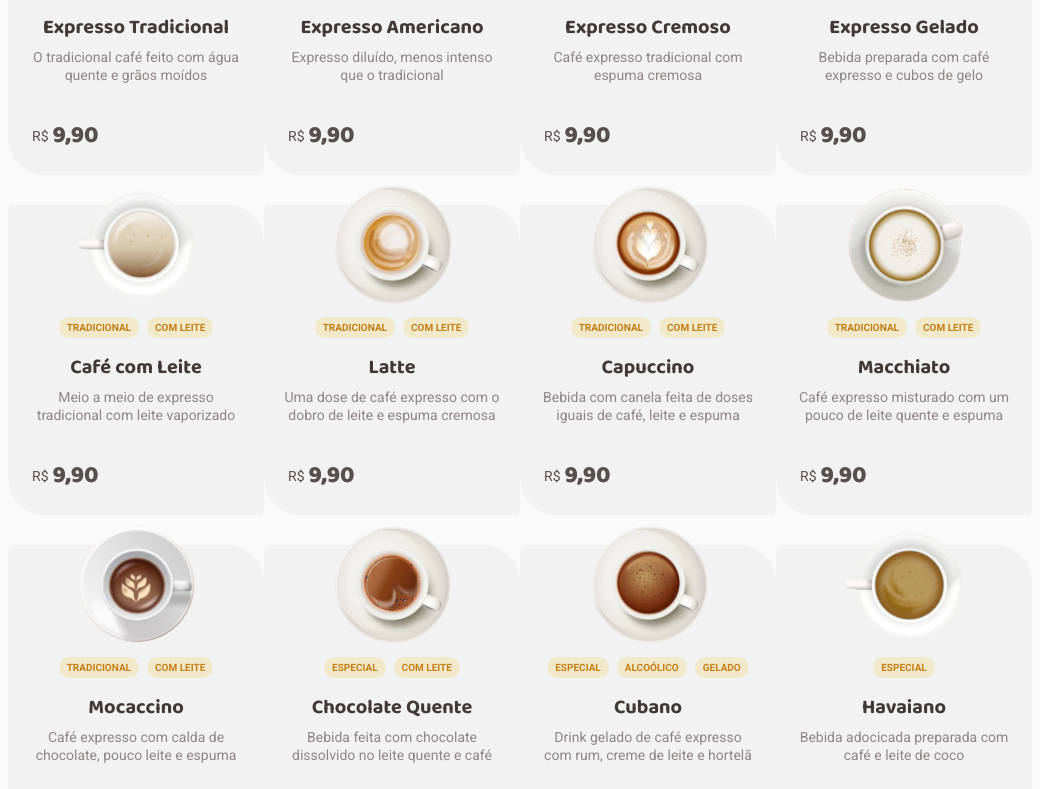
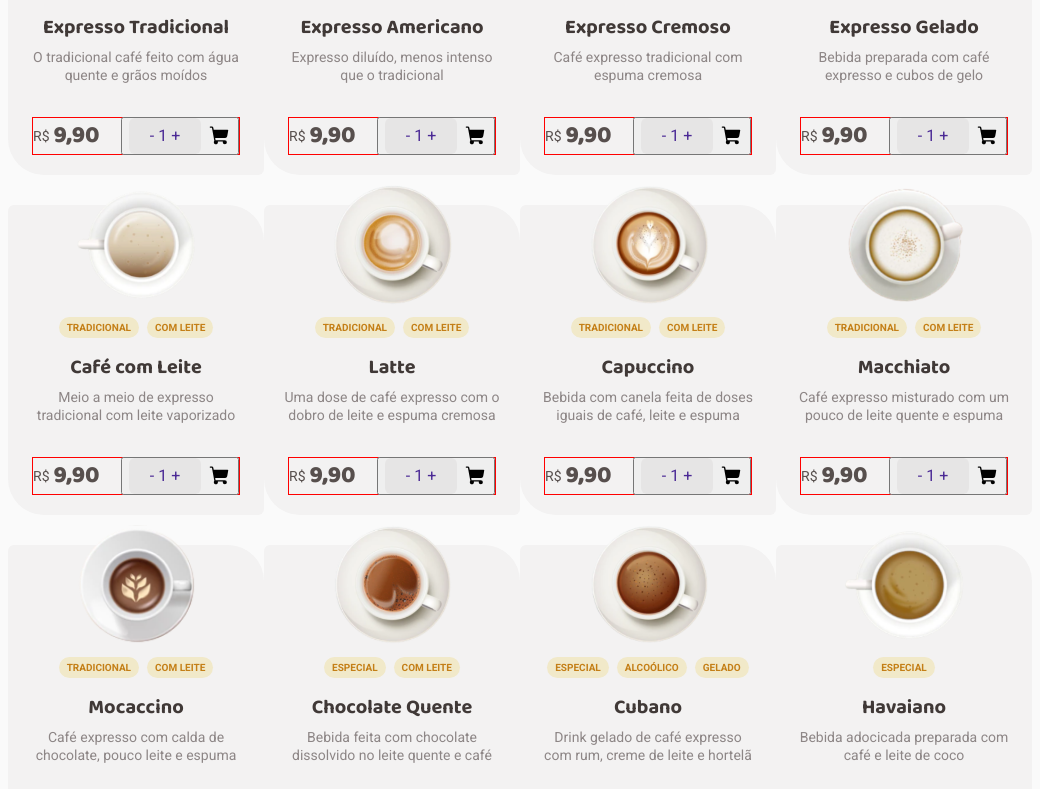
Before and after one commit to leticea/coffee-delivery, a React (Vite) app: page / in a window 1280 px wide. Shown: the part 911-1700 px from the top of the page, without its empty margins (152-1192 px from the left). Built offline with nearby package versions, Linux system fonts and the light colour scheme.

Commit message:
feat(CoffeeCard): buttons styles

```diff
--- a/src/components/Header/styles.ts
+++ b/src/components/Header/styles.ts
@@ -11,11 +11,11 @@ export const HeaderContainer = styled.header`
 
   nav {
     display: flex;
-    gap: 12px;
+    gap: 1.2rem;
 
     span {
-      min-width: 143px;
-      height: 38px;
+      min-width: 14.3rem;
+      height: 3.8rem;
       padding: 8px;
       font-size: 1.4rem;
       border-radius: 6px;
@@ -34,8 +34,8 @@ export const HeaderContainer = styled.header`
     }
 
     a {
-      width: 38px;
-      height: 38px;
+      width: 3.8rem;
+      height: 3.8rem;
       display: flex;
       justify-content: center;
       align-items: center;
--- a/src/pages/Home/CoffeeList/CoffeeCard/index.tsx
+++ b/src/pages/Home/CoffeeList/CoffeeCard/index.tsx
@@ -29,12 +29,12 @@ export function CoffeeCard({ coffee }: CoffeeCardProps) {
         <p>R$
           <span>{moneyFormat(price)}</span>
         </p>
-        {/* <Buttons>
+        <Buttons>
           <span>
             - 1 +
           </span>
           <ShoppingCart weight="fill" size={22} />
-        </Buttons> */}
+        </Buttons>
       </Footer>
     </CoffeesCard>
   );
--- a/src/pages/Home/CoffeeList/CoffeeCard/styles.ts
+++ b/src/pages/Home/CoffeeList/CoffeeCard/styles.ts
@@ -97,7 +97,7 @@ export const Footer = styled.h1`
   right: 2.4rem;
   bottom: 2rem;
 
-  //border: 1px solid red;
+  border: 1px solid red;
 
   p {
     width: 6.7rem;
@@ -105,7 +105,7 @@ export const Footer = styled.h1`
     display: flex;
     text-align: center;
     align-items: center;
-    gap: .4rem;
+    gap: 0.4rem;
 
     font-family: "Roboto";
     font-weight: 400;
@@ -125,6 +125,28 @@ export const Footer = styled.h1`
 `;
 
 export const Buttons = styled.button`
+  width: 11.8rem;
+  height: 3.8rem;
   display: flex;
   justify-content: center;
+  align-items: center;
+  gap: .8rem;
+
+  span {
+    display: flex;
+    justify-content: center;
+    align-items: center;
+    padding: 8px;
+    gap: 4px;
+    border-radius: 6px;
+
+    width: 7.2rem;
+
+    font-family: "Roboto";
+    font-weight: 400;
+    font-size: 1.6rem;
+    line-height: 130%;
+    color: ${(props) => props.theme["purple-800"]};
+    background-color: ${(props) => props.theme["gray-400"]};
+  }
 `;
```
